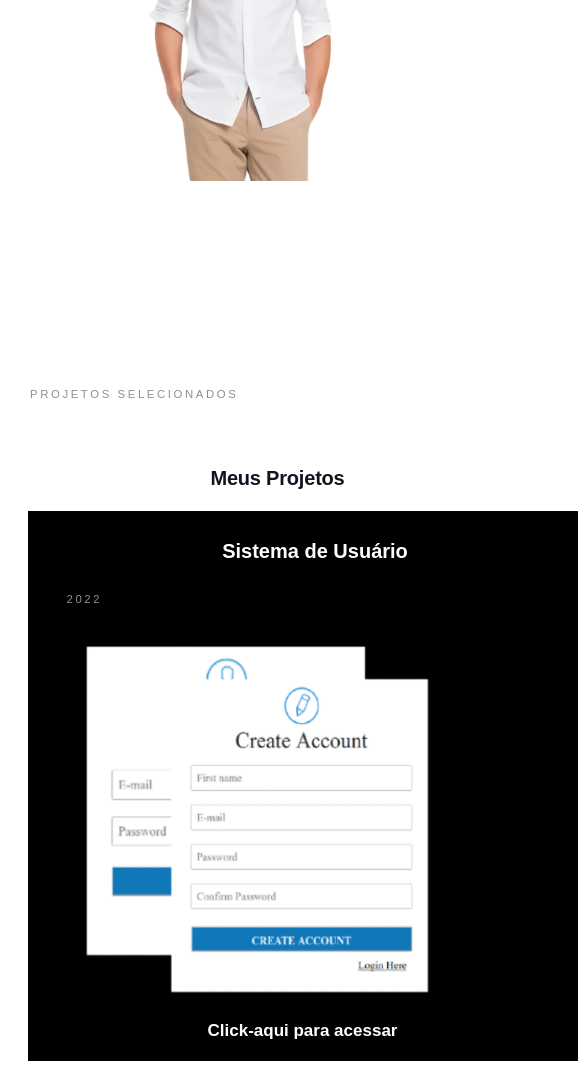
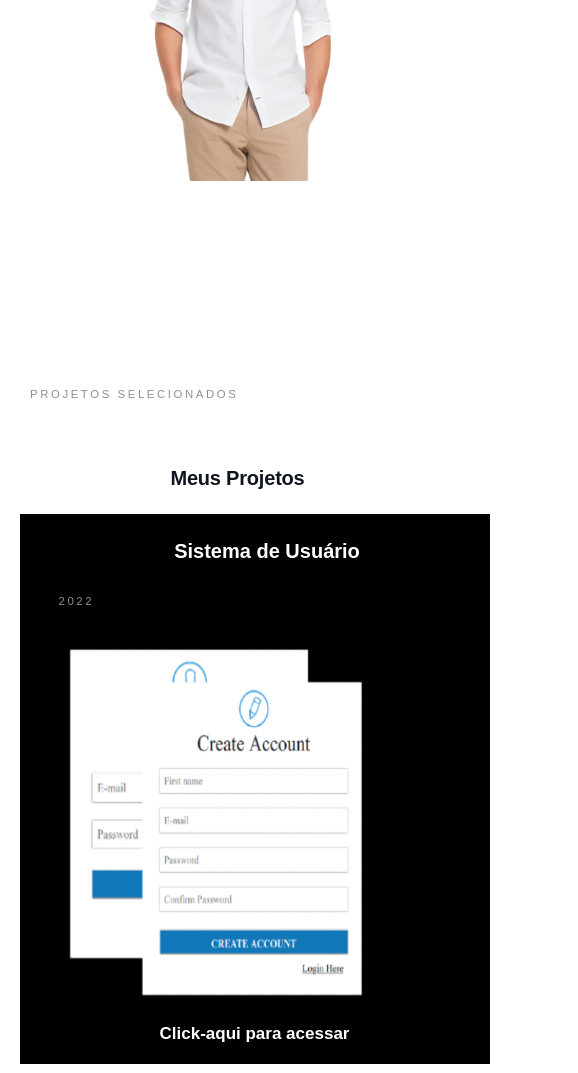
Before and after one commit to Emanuel0001/meu-portifolio, a website: page public/index.html in a window 390 px wide. Shown: the part 680-1753 px from the top of the page, 578 px wide, since content can reach past the window. Drawn offline with Linux system fonts and the light colour scheme.

Commit message:
testando css

```diff
--- a/public/css/style.css
+++ b/public/css/style.css
@@ -316,7 +316,8 @@
   }
 
   #imagem-card {
-  text-align: center;
+    height: 110%;
+    width: 100%;
   }
 
 
@@ -352,6 +353,7 @@
     z-index: 1;
     color: #ffffff;
     height: 1000px;
+    width: 470px;
   }
 
   #card-btn {
```
